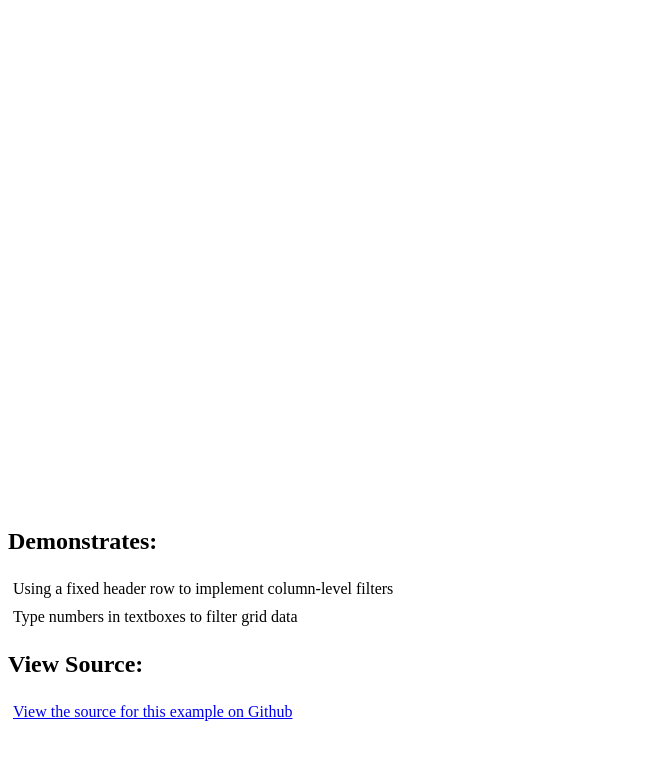
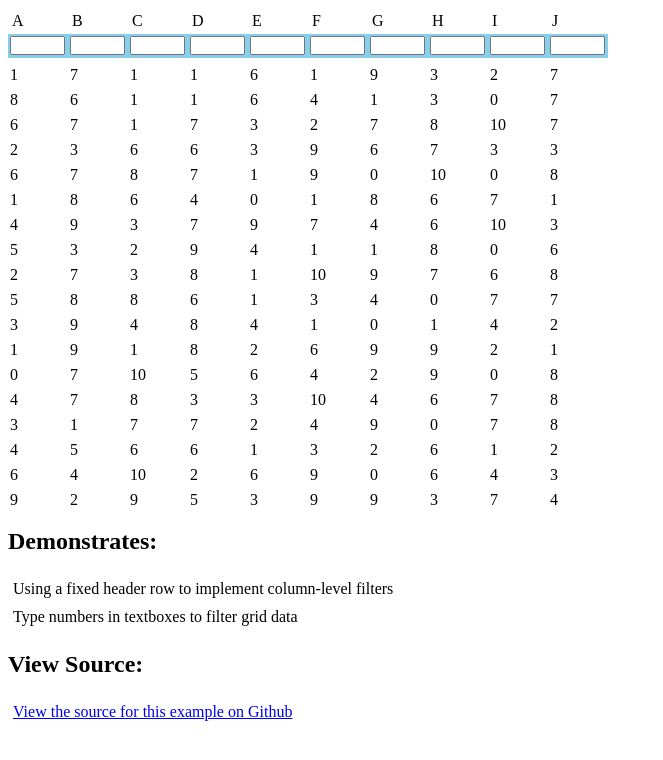
Before and after one commit to taylorhakes/sparkgrid, a website: page examples/example15-header-row.html in a window 1280 px wide. Shown: the whole page, without its empty margins (0-663 px from the left). Drawn offline with Linux system fonts and the light colour scheme.

Commit message:
Fixed reorder columns and header row filter

```diff
--- a/examples/example-header-row.html
+++ b/examples/example15-header-row.html
@@ -60,7 +60,7 @@
     });
   }
 
-  require(['./Grid', './DataView', './core'], function(SparkGrid, DataView, core) {
+  require(['./Grid', './data/DataView', './util/misc'], function(SparkGrid, DataView, miscUtil) {
       function filter(item) {
           for (var columnId in columnFilters) {
               if (columnId !== undefined && columnFilters[columnId] !== "") {
@@ -104,7 +104,7 @@
       });
 
 
-      core.delegate(grid.getHeaderRow(), "change keyup", 'input', function (e) {
+      miscUtil.delegate(grid.getHeaderRow(), "change keyup", 'input', function (e) {
           var columnId = e.target.dataset.columnId;
           if (columnId != null) {
               columnFilters[columnId] = this.value.trim();
@@ -115,7 +115,7 @@
       grid.onHeaderRowCellRendered.subscribe(function(info) {
           var data = info.data;
           data.node.innerHTML = '';
-          var input = core.createEl({
+          var input = miscUtil.createEl({
               tag: 'input',
               type: 'text'
           });
--- a/package.json
+++ b/package.json
@@ -8,7 +8,8 @@
     "test": "tests"
   },
   "scripts": {
-    "test": "gulp lint && ./node_modules/karma/bin/karma start --singleRun=true"
+    "test": "gulp lint && ./node_modules/karma/bin/karma start --singleRun=true",
+    "build": "gulp build"
   },
   "repository": {
     "type": "git",
--- a/src/data/DataView.js
+++ b/src/data/DataView.js
@@ -269,7 +269,7 @@ class DataView {
 
 		for (let i = 0, len = items.length; i < len; i++) {
 			if (this._filter(items[i], args)) {
-				filteredItems[i] = items[i];
+				filteredItems.push(items[i]);
 			}
 		}
 
--- a/src/plugins/ReorderColumns.js
+++ b/src/plugins/ReorderColumns.js
@@ -12,7 +12,7 @@ class ReorderColumns {
 		this._sortable = null;
 		this.onColumnsReordered = new Event();
 		this._boundMovableInit = this.movableInit.bind(this);
-		this._boundHandDragEnd = this.handleDragEnd.bind(this);
+		this._boundHandleDragEnd = this.handleDragEnd.bind(this);
 	}
 
 	init(grid) {
@@ -29,7 +29,7 @@ class ReorderColumns {
 		}
 
 		this._sortable = new Sortable(this._header, {
-			onUpdate: this.boundHandleDragEnd,
+			onUpdate: this._boundHandleDragEnd,
 			animation: 300
 		});
 	}
```
Also changed, not shown: dist/Grid.js, dist/SparkGrid.js, dist/data/DataView.js, dist/editing/EditorLock.js, dist/editing/editors.js, dist/grouping/Group.js, dist/grouping/GroupTotals.js, dist/grouping/NonDataItem.js, dist/plugins/CellRangeSelector.js, dist/plugins/CellSelectionModel.js, dist/plugins/GroupItemMetadataProvider.js, dist/plugins/HeaderButtons.js, dist/plugins/Pager.js, dist/plugins/ReorderColumns.js, 3 more files.
